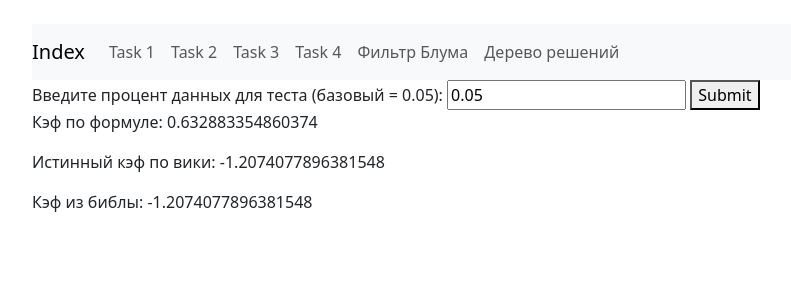
After one commit to NotScream73/AI-methods, a Flask app: page /linear in a window 1280 px wide. The commit adds this page. Shown: the top 300 px of the page, without its empty margins (50-841 px from the left). Run offline with Flask 3, Linux system fonts and the light colour scheme.

Commit message:
Decision tree, Linear regression

```diff
--- a/main.py
+++ b/main.py
@@ -1,3 +1,5 @@
+import math
+
 import numpy as np
 import pandas as pd
 from flask import Flask, render_template, request
@@ -292,58 +294,58 @@ def search():
     return render_template('search.html', result=set(result_link))
 
 
-def create_linear_model(data):
-    # ИМТ
-    X = data.iloc[:, 10].values
-    # АД
-    Y = data.iloc[:, 8].values
-    n = data.shape[0]
-
-    # Разделение данных на обучающий и тестовый наборы
-    n_test = int(n * 0.05)
-    n_train = n - n_test
-    X_train, Y_train = X[:n_train], Y[:n_train]
-    X_test, Y_test = X[n_train:], Y[n_train:]
-
-    sumY_train = sum(Y_train)
-    sumX_train = sum(X_train)
-
-    sumXY_train = sum(X_train * Y_train)
-    sumXX_train = sum(X_train * X_train)
-
-    b1 = (sumXY_train - (sumY_train * sumX_train) / n_train) / (sumXX_train - sumX_train * sumX_train / n_train)
-    b0 = (sumY_train - b1 * sumX_train) / n_train
-
-    # Построение модели на обучающем наборе
-    # plt.scatter(X_train, Y_train, alpha=0.8)
-    # plt.axline(xy1=(0, b0), slope=b1, color='r', label=f'$y = {b1:.5f}x {b0:+.5f}$')
-
-    # Оценка производительности модели на тестовом наборе
-    Y_pred = b0 + b1 * X_test
-    first_half = sum((Y_pred - Y_test.mean()) ** 2)
-    second_half = sum((Y_test - Y_pred) ** 2) + first_half
-
-    r2 = r_squared(Y_test, Y_pred)
-    print(f"Кэф по странной формуле из вики: {first_half/second_half}")
-    print(f"Истинный кэф по вики: {r2}")
-    print(f"Кэф из библы: {r2_score(Y_test, Y_pred)}")
-
-    # plt.scatter(X_test, Y_test, alpha=0.8, color='g')
-    # plt.legend()
-    # plt.show()
-    return r2
-def r_squared(y_true, y_pred):
-    # Вычисляем среднее значение целевой переменной
-    mean_y_true = np.mean(y_true)
-
-    # Вычисляем сумму квадратов отклонений от среднего
-    ss_total = np.sum((y_true - mean_y_true) ** 2)
-
-    # Вычисляем сумму квадратов остатков
-    ss_residual = np.sum((y_true - y_pred) ** 2)
-
-    # Вычисляем коэффициент детерминации
-    return 1 - (ss_residual / ss_total)
+# def create_linear_model(data):
+#     # ИМТ
+#     X = data.iloc[:, 10].values
+#     # АД
+#     Y = data.iloc[:, 8].values
+#     n = data.shape[0]
+#
+#     # Разделение данных на обучающий и тестовый наборы
+#     n_test = int(n * 0.05)
+#     n_train = n - n_test
+#     X_train, Y_train = X[:n_train], Y[:n_train]
+#     X_test, Y_test = X[n_train:], Y[n_train:]
+#
+#     sumY_train = sum(Y_train)
+#     sumX_train = sum(X_train)
+#
+#     sumXY_train = sum(X_train * Y_train)
+#     sumXX_train = sum(X_train * X_train)
+#
+#     b1 = (sumXY_train - (sumY_train * sumX_train) / n_train) / (sumXX_train - sumX_train * sumX_train / n_train)
+#     b0 = (sumY_train - b1 * sumX_train) / n_train
+#
+#     # Построение модели на обучающем наборе
+#     # plt.scatter(X_train, Y_train, alpha=0.8)
+#     # plt.axline(xy1=(0, b0), slope=b1, color='r', label=f'$y = {b1:.5f}x {b0:+.5f}$')
+#
+#     # Оценка производительности модели на тестовом наборе
+#     Y_pred = b0 + b1 * X_test
+#     first_half = sum((Y_pred - Y_test.mean()) ** 2)
+#     second_half = sum((Y_test - Y_pred) ** 2) + first_half
+#
+#     r2 = r_squared(Y_test, Y_pred)
+#     print(f"Кэф по странной формуле из вики: {first_half/second_half}")
+#     print(f"Истинный кэф по вики: {r2}")
+#     print(f"Кэф из библы: {r2_score(Y_test, Y_pred)}")
+#
+#     # plt.scatter(X_test, Y_test, alpha=0.8, color='g')
+#     # plt.legend()
+#     # plt.show()
+#     return r2
+# def r_squared(y_true, y_pred):
+#     # Вычисляем среднее значение целевой переменной
+#     mean_y_true = np.mean(y_true)
+#
+#     # Вычисляем сумму квадратов отклонений от среднего
+#     ss_total = np.sum((y_true - mean_y_true) ** 2)
+#
+#     # Вычисляем сумму квадратов остатков
+#     ss_residual = np.sum((y_true - y_pred) ** 2)
+#
+#     # Вычисляем коэффициент детерминации
+#     return 1 - (ss_residual / ss_total)
 
 # Чтение данных из файла
 data = pd.read_csv('data.csv', delimiter=';')
@@ -369,6 +371,187 @@ data['Employees'] = data['Number of Employees'].apply(process_employees)
 
 # Удаляем строки, где 'Number of Employees' был 'No Data'
 data = data.dropna(subset=['Employees'])
-create_linear_model(data)
+#create_linear_model(data)
+
+def create_linear_model(data, coefficient):
+    # ИМТ
+    X = data.iloc[:, 10].values
+    # АД
+    Y = data.iloc[:, 8].values
+    n = data.shape[0]
+
+    # Разделение данных на обучающий и тестовый наборы
+    n_test = int(n * coefficient)
+    n_train = n - n_test
+    X_train, Y_train = X[:n_train], Y[:n_train]
+    X_test, Y_test = X[n_train:], Y[n_train:]
+
+    sumY_train = sum(Y_train)
+    sumX_train = sum(X_train)
+
+    sumXY_train = sum(X_train * Y_train)
+    sumXX_train = sum(X_train * X_train)
+
+    b1 = (sumXY_train - (sumY_train * sumX_train) / n_train) / (sumXX_train - sumX_train * sumX_train / n_train)
+    b0 = (sumY_train - b1 * sumX_train) / n_train
+
+    # Построение модели на обучающем наборе
+    # plt.scatter(X_train, Y_train, alpha=0.8)
+    # plt.axline(xy1=(0, b0), slope=b1, color='r', label=f'$y = {b1:.5f}x {b0:+.5f}$')
+
+    # Оценка производительности модели на тестовом наборе
+    Y_pred = b0 + b1 * X_test
+    first_half = sum((Y_pred - Y_test.mean()) ** 2)
+    second_half = sum((Y_test - Y_pred) ** 2) + first_half
+
+    r2 = r_squared(Y_test, Y_pred)
+    print(f"Кэф по странной формуле из вики: {first_half / second_half}")
+    print(f"Истинный кэф по вики: {r2}")
+    print(f"Кэф из библы: {r2_score(Y_test, Y_pred)}")
+
+    # plt.scatter(X_test, Y_test, alpha=0.8, color='g')
+    # plt.legend()
+    # plt.show()
+    results = {
+        "first_half": first_half,
+        "second_half": second_half,
+        "r2_wiki_formula": first_half / second_half,
+        "r2_true_wiki": r2,
+        "r2_library": r2_score(Y_test, Y_pred)
+    }
+
+    return results
+def r_squared(y_true, y_pred):
+    # Вычисляем среднее значение целевой переменной
+    mean_y_true = np.mean(y_true)
+
+    # Вычисляем сумму квадратов отклонений от среднего
+    ss_total = np.sum((y_true - mean_y_true) ** 2)
+
+    # Вычисляем сумму квадратов остатков
+    ss_residual = np.sum((y_true - y_pred) ** 2)
+
+    # Вычисляем коэффициент детерминации
+    return 1 - (ss_residual / ss_total)
+
+@app.route('/linear', methods=['GET', 'POST'])
+def linear():
+    if request.method == 'POST':
+        # Get the coefficient value from the form
+        coefficient = float(request.form['coefficient'])
+    else:
+        # Default coefficient value
+        coefficient = 0.05
+
+    # Call the create_linear_model function with the chosen coefficient
+    results = create_linear_model(data, coefficient)
+
+    # Render the template with the results and current coefficient value
+    return render_template('linear.html', results=results, current_coefficient=coefficient)
+
+def calculate_shannon_entropy(data, target_column):
+    entropy = 0
+    total_count = len(data)
+
+    values = data[target_column].value_counts()
+
+    for value_count in values:
+        p = value_count / total_count
+        entropy -= p * math.log2(p)
+
+    return entropy
+
+def choose_best_attribute(data, target_column, attributes):
+    base_entropy = calculate_shannon_entropy(data, target_column)
+    information_gain = {}
+
+    for attribute in attributes:
+        unique_values = data[attribute].unique()
+        weighted_entropy = 0
+
+        for value in unique_values:
+            subset = data[data[attribute] == value]
+            p = len(subset) / len(data)
+            weighted_entropy += p * calculate_shannon_entropy(subset, target_column)
+
+        information_gain[attribute] = - base_entropy + weighted_entropy
+
+    best_attribute = max(information_gain, key=information_gain.get)
+
+    return best_attribute
+
+def build_decision_tree(data, target_column, attributes):
+    if len(data[target_column].unique()) == 1:
+        return data[target_column].iloc[0]
+
+    if len(attributes) == 0:
+        return data[target_column].mode().iloc[0]
+
+    best_attribute = choose_best_attribute(data, target_column, attributes)
+
+    tree = {best_attribute: {}}
+    remaining_attributes = [attr for attr in attributes if attr != best_attribute]
+
+    for value in data[best_attribute].unique():
+        subset = data[data[best_attribute] == value]
+        if len(subset) == 0:
+            tree[best_attribute][value] = data[target_column].mode().iloc[0]
+        else:
+            tree[best_attribute][value] = build_decision_tree(subset, target_column, remaining_attributes)
+
+    return tree
+def print_decision_tree(tree, indent=""):
+    if isinstance(tree, dict):
+        attribute = list(tree.keys())[0]
+        result = f"{indent}{attribute}:<br>"
+        for value, subtree in tree[attribute].items():
+            result += f"&nbsp;{indent}  {value}<br>"
+            result += print_decision_tree(subtree, indent + "&nbsp;&nbsp;&nbsp;&nbsp;")
+        return result
+    else:
+        return f"{indent}Class: {tree}<br>"
+
+# Признаки для разбиения
+attributes = ['Country', 'Number of Employees']
+
+# Целевая переменная
+target_column = 'Total Funding'
+
+def predict(tree, sample):
+    if isinstance(tree, dict):
+        attribute = list(tree.keys())[0]
+        value = sample.get(attribute)
+        subtree = tree[attribute].get(value, data[target_column].mode().iloc[0])
+        return predict(subtree, sample)
+    else:
+        return tree
+@app.route('/result')
+def tree():
+    return render_template('tree.html')
+
+@app.route('/result', methods=['POST'])
+def tree_result():
+    train_size = int(request.form['train_size'])
+    test_size = int(request.form['test_size'])
+
+    # Выборка данных для обучения
+    train_data = data.head(train_size)
+
+    # Выборка данных для проверки
+    test_data = data.tail(test_size)
+
+    # Построение дерева решений
+    decision_tree = build_decision_tree(train_data, target_column, attributes)
+
+    # Вывод дерева решений
+    result_tree = print_decision_tree(decision_tree)
+
+    # Прогнозирование и вывод результатов проверки
+    results = []
+    for index, row in test_data.iterrows():
+        prediction = predict(decision_tree, row)
+        results.append(f"Actual: {row[target_column]}, Predicted: {prediction}")
+
+    return render_template('tree.html', result_tree=result_tree, results=results)
 if __name__ == '__main__':
     app.run(debug=True)
--- a/templates/index.html
+++ b/templates/index.html
@@ -49,6 +49,12 @@
       </li>
       <li class="nav-item">
         <a class="nav-link" href="/search">Фильтр Блума</a>
+      </li>
+      <li class="nav-item">
+        <a class="nav-link" href="/linear">Линейная регрессия</a>
+      </li>
+      <li class="nav-item">
+        <a class="nav-link" href="/result">Дерево решений</a>
       </li>
     </ul>
   </div>
--- /dev/null
+++ b/templates/linear.html
@@ -0,0 +1,71 @@
+<!doctype html>
+<html lang="en">
+<head>
+    <meta charset="UTF-8">
+    <meta content="width=device-width, user-scalable=no, initial-scale=1.0, maximum-scale=1.0, minimum-scale=1.0"
+          name="viewport">
+    <meta content="ie=edge" http-equiv="X-UA-Compatible">
+    <title>Дерево</title>
+    <link crossorigin="anonymous" href="https://cdn.jsdelivr.net/npm/bootstrap@5.3.1/dist/css/bootstrap.min.css"
+          integrity="sha384-4bw+/aepP/YC94hEpVNVgiZdgIC5+VKNBQNGCHeKRQN+PtmoHDEXuppvnDJzQIu9" rel="stylesheet">
+    <style>
+        table {
+            border-collapse: collapse;
+            width: 100%;
+        }
+
+        th, td {
+            border: 1px solid black;
+            padding: 8px;
+            text-align: left;
+        }
+
+        th {
+            background-color: #f2f2f2;
+        }
+    </style>
+</head>
+<body>
+<br>
+<div class="container">
+    <nav class="navbar navbar-expand-lg navbar-light bg-light">
+        <a class="navbar-brand" href="/">Index</a>
+        <button class="navbar-toggler" type="button" data-toggle="collapse" data-target="#navbarNav"
+                aria-controls="navbarNav" aria-expanded="false" aria-label="Toggle navigation">
+            <span class="navbar-toggler-icon"></span>
+        </button>
+        <div class="collapse navbar-collapse" id="navbarNav">
+            <ul class="navbar-nav">
+                <li class="nav-item active">
+                    <a class="nav-link" href="/task1">Task 1</a>
+                </li>
+                <li class="nav-item active">
+                    <a class="nav-link" href="/task2">Task 2</a>
+                </li>
+                <li class="nav-item">
+                    <a class="nav-link" href="/task3">Task 3</a>
+                </li>
+                <li class="nav-item">
+                    <a class="nav-link" href="/task4">Task 4</a>
+                </li>
+                <li class="nav-item">
+                    <a class="nav-link" href="/search">Фильтр Блума</a>
+                </li>
+                <li class="nav-item">
+                    <a class="nav-link" href="/result">Дерево решений</a>
+                </li>
+            </ul>
+        </div>
+    </nav>
+    <form method="post" action="/linear">
+        <label for="coefficient">Введите процент данных для теста (базовый = 0.05):</label>
+        <input type="text" name="coefficient" id="coefficient" value="{{ current_coefficient }}">
+        <button type="submit">Submit</button>
+    </form>
+
+    <p>Кэф по формуле: {{ results.first_half / results.second_half }}</p>
+    <p>Истинный кэф по вики: {{ results.r2_true_wiki }}</p>
+    <p>Кэф из библы: {{ results.r2_library }}</p>
+</div>
+</body>
+</html>
```
Also changed, not shown: templates/tree.html (added, +77 -0 lines).
